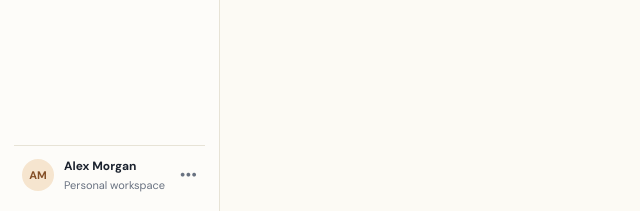
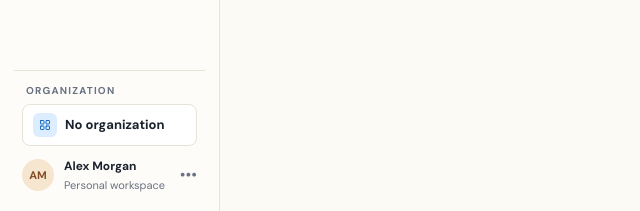
Before and after one commit to kalugb/ai-treasurer, a React app in the folder frontend/: page / in a window 1280 px wide. Shown: the part 589-800 px from the top of the page, without its empty margins (0-640 px from the left). Built offline with nearby package versions, Linux system fonts and the light colour scheme; no server answers; the HTML template or start-up script is replaced by a standard one.

Commit message:
feat: pass selected organization to Sidebar component and remove OrganizationContext from multiple pages

```diff
--- a/frontend/src/App.jsx
+++ b/frontend/src/App.jsx
@@ -64,7 +64,7 @@ export default function App() {
 
 	return (
 		<div className="flex min-h-screen bg-paper" style={{ '--sidebar-width': `${sidebar}%` }}>
-			<Sidebar page={page} setPage={setPage} />
+			<Sidebar page={page} setPage={setPage} organization={selectedOrganization} />
 			<main className="mx-auto min-w-0 max-w-360 flex-1 px-[clamp(24px,5vw,72px)] py-13 max-[820px]:px-5 max-[820px]:py-8 max-[560px]:px-3.5 max-[560px]:py-7">{content}</main>
 		</div>
 	)
--- a/frontend/src/components/Sidebar.jsx
+++ b/frontend/src/components/Sidebar.jsx
@@ -3,7 +3,7 @@ import { navGroups } from '../api/mockData'
 
 const navFocus = 'focus-visible:outline-[3px] focus-visible:outline-blue-ring focus-visible:outline-offset-2'
 
-export default function Sidebar({ page, setPage }) {
+export default function Sidebar({ page, setPage, organization }) {
 	return (
 		<div className="sticky top-0 h-svh w-(--sidebar-width) max-w-[50%] min-w-55 shrink-0 max-[560px]:w-14.5 max-[560px]:min-w-14.5">
 			<aside className="flex h-full w-full flex-col overflow-hidden border-r border-line bg-sidebar pt-7 pr-3.5 pb-4.5 pl-3.5 transition-[width] duration-150 ease-out max-[560px]:px-2">
@@ -30,13 +30,22 @@ export default function Sidebar({ page, setPage }) {
 					))}
 				</nav>
 
-				<div className="mt-auto flex min-w-0 items-center gap-2.5 border-t border-line px-2 pt-3 max-[560px]:justify-center max-[560px]:px-0">
-					<div className="grid size-8 shrink-0 place-items-center rounded-full bg-brown-soft text-[11px] font-bold text-brown">AM</div>
-					<div className="overflow-hidden whitespace-nowrap max-[560px]:hidden">
-						<strong className="block overflow-hidden text-xs text-ellipsis">Alex Morgan</strong>
-						<small className="mt-0.75 block overflow-hidden text-[11px] text-ellipsis text-muted">Personal workspace</small>
+				<div className="mt-auto grid gap-3 border-t border-line pt-3">
+					<div className="grid gap-1.5 px-2 max-[560px]:hidden">
+						<span className="px-1 text-[10px] font-bold tracking-[0.12em] uppercase text-muted">Organization</span>
+						<div className="flex items-center gap-2 rounded-lg border border-line bg-white px-2.5 py-2">
+							<span className="grid size-6 shrink-0 place-items-center rounded-md bg-blue-soft text-blue"><Icon name="grid" size={12} /></span>
+							<span className="truncate text-[13px] font-bold text-ink" title={organization?.orgName ?? organization?.name ?? ""}>{organization?.orgName ?? organization?.name ?? "No organization"}</span>
+						</div>
 					</div>
-					<button className="ml-auto text-muted max-[560px]:hidden" aria-label="Open user menu">•••</button>
+					<div className="flex min-w-0 items-center gap-2.5 px-2 max-[560px]:justify-center max-[560px]:px-0">
+						<div className="grid size-8 shrink-0 place-items-center rounded-full bg-brown-soft text-[11px] font-bold text-brown">AM</div>
+						<div className="overflow-hidden whitespace-nowrap max-[560px]:hidden">
+							<strong className="block overflow-hidden text-xs text-ellipsis">Alex Morgan</strong>
+							<small className="mt-0.75 block overflow-hidden text-[11px] text-ellipsis text-muted">Personal workspace</small>
+						</div>
+						<button className="ml-auto text-muted max-[560px]:hidden" aria-label="Open user menu">•••</button>
+					</div>
 				</div>
 			</aside>
 			<button
--- a/frontend/src/pages/Dashboard.jsx
+++ b/frontend/src/pages/Dashboard.jsx
@@ -2,7 +2,7 @@ import { useEffect, useState } from 'react'
 import Icon from '../components/Icon'
 import { button } from '../components/button'
 import { dashboardAPI } from '../api/dashboard'
-import { OrganizationContext, OrganizationRequiredEmptyState } from '../components/OrganizationContext'
+import { OrganizationRequiredEmptyState } from '../components/OrganizationContext'
 
 export default function Dashboard({ goTo, organization, onGoToOrganization }) {
 	const [dashboard, setDashboard] = useState(null)
@@ -51,7 +51,6 @@ export default function Dashboard({ goTo, organization, onGoToOrganization }) {
 					Ask AI Agent
 				</button>
 			</header>
-			<OrganizationContext organization={organization} onGoToOrganization={onGoToOrganization} />
 
 			<section className="mb-3.5 grid grid-cols-3 gap-3.5 max-[820px]:grid-cols-1" aria-label="Financial summary">
 				<article className="min-h-37.5 rounded-[14px] border border-blue bg-blue p-5.5 text-white max-[820px]:min-h-auto max-[560px]:p-4">
--- a/frontend/src/pages/Folders.jsx
+++ b/frontend/src/pages/Folders.jsx
@@ -3,7 +3,7 @@ import { useEffect, useState } from 'react'
 import Icon from '../components/Icon'
 import { button } from '../components/button'
 import { teamsAPI } from '../api/teams'
-import { OrganizationContext, OrganizationRequiredEmptyState } from '../components/OrganizationContext'
+import { OrganizationRequiredEmptyState } from '../components/OrganizationContext'
 
 const formatMoney = (amount) => `$${amount.toLocaleString(undefined, { minimumFractionDigits: 2, maximumFractionDigits: 2 })}`
 
@@ -40,6 +40,7 @@ export default function Folders({ organization, onGoToOrganization }) {
 	const remaining = team ? Math.max(0, (team.budget ?? 0) - (team.used ?? 0)) : 0
 	const remainingPercent = team?.budget ? (remaining / team.budget) * 100 : 0
 	const alert = team && remainingPercent < 10
+
 	if (!organization) return <>
 		<header className="mb-9"><p className="mb-2.5 text-[11px] font-bold tracking-widest text-muted uppercase">Finance / Receipts management</p><h1 className="font-display text-[clamp(28px,3vw,42px)] leading-[1.08] tracking-tighter text-ink">Receipts management</h1><p className="mt-3 text-[13px] leading-6 text-muted">Browse receipts by team in one shared workspace.</p></header>
 		<OrganizationRequiredEmptyState onGoToOrganization={onGoToOrganization} />
@@ -51,7 +52,6 @@ export default function Folders({ organization, onGoToOrganization }) {
 				<div><p className="mb-2.5 text-[11px] font-bold tracking-widest text-muted uppercase">Finance / Receipts management</p><h1 className="font-display text-[clamp(28px,3vw,42px)] leading-[1.08] tracking-tighter text-ink">Receipts management</h1><p className="mt-3 text-[13px] leading-6 text-muted">Browse receipts by team in one shared workspace.</p></div>
 				{team && <label className="grid min-w-47.5 gap-2 text-xs font-bold text-ink">Team<select className="h-10 rounded-lg border border-line bg-white px-3 text-[13px] outline-none focus:border-blue focus:shadow-[0_0_0_3px_var(--color-blue-ring)]" value={selectedIndex} onChange={(event) => setTeamIndex(Number(event.target.value))}>{teams.map((item, index) => <option key={item.id} value={index}>{item.name}</option>)}</select></label>}
 			</header>
-			<OrganizationContext organization={organization} onGoToOrganization={onGoToOrganization} />
 			{team ? (
 				<>
 					<section className={alert ? 'mb-6 rounded-[14px] border border-red-200 bg-red-50 p-5 text-red-900' : 'mb-6 rounded-[14px] border border-line bg-white p-5'}>
--- a/frontend/src/pages/TeamManagement.jsx
+++ b/frontend/src/pages/TeamManagement.jsx
@@ -3,7 +3,7 @@ import { useEffect, useRef, useState } from 'react'
 import Icon from '../components/Icon'
 import { button } from '../components/button'
 import { teamsAPI } from '../api/teams'
-import { OrganizationContext, OrganizationRequiredEmptyState } from '../components/OrganizationContext'
+import { OrganizationRequiredEmptyState } from '../components/OrganizationContext'
 
 const users = ['Alex Morgan', 'Jamie Lee', 'Sam Rivera', 'Priya Shah', 'Taylor Kim']
 const roles = ['Lead', 'Co-Lead', 'Member']
@@ -277,7 +277,6 @@ export default function TeamManagement({ organization, onGoToOrganization }) {
 				</div>
 				<button className={button.primary} type="button" onClick={() => setShowForm(true)}><Icon name="plus" size={16} /> Add team</button>
 			</header>
-			<OrganizationContext organization={organization} onGoToOrganization={onGoToOrganization} />
 			<section className="grid gap-3">
 				{loading ? <div className="grid min-h-32 place-items-center rounded-[14px] border border-line bg-white p-8"><p className="text-sm text-muted">Loading teams…</p></div> : teams.length ? teams.map((team) => {
 					const percentage = usagePercent(team)
```
